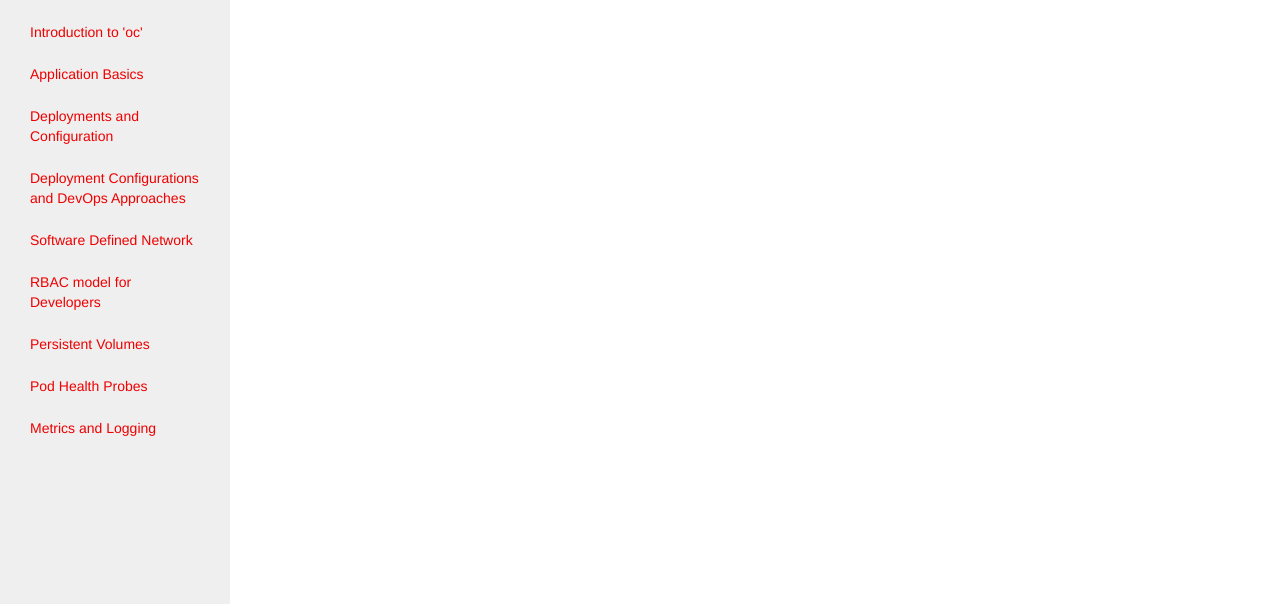
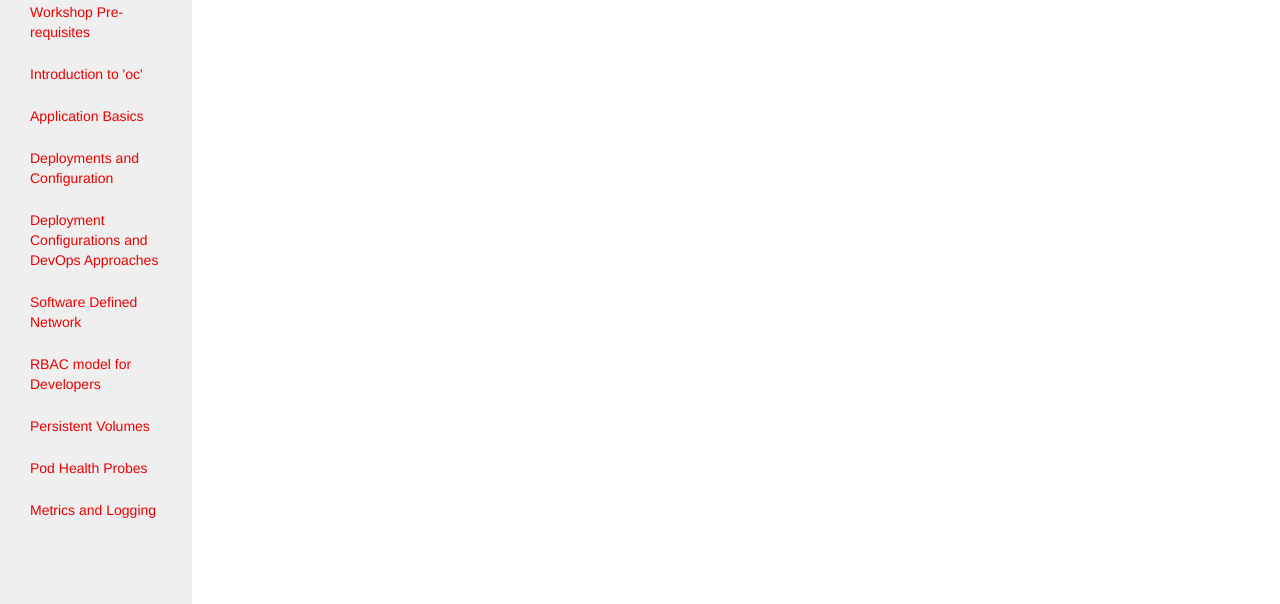
Before and after one commit to RedHat-TechTasters/OpenShift-Essentials, a plain HTML site: page docs/index.html in a window 1280 px wide. Shown: the part 196-800 px from the top of the page. Drawn offline with nearby package versions, Linux system fonts and the light colour scheme; files whose address does not match are found by name.

Commit message:
docs: Fix mobile scrolling bug

```diff
--- a/docs/index.html
+++ b/docs/index.html
@@ -63,11 +63,11 @@
     }
     .col-sm-3 {
       padding-top: 0px;
-      width: 18%;
+      width: 15%;
     }
     .col-sm-9 {
       height: 95%;
-      width: 82%;
+      width: 85%;
     }
 
     /* On small screens, set height to 'auto' for sidenav and grid */
@@ -78,7 +78,7 @@
         overflow: auto;
       }
       .col-sm-9 {
-        height: 100%;
+        height: 72%;
         width: 100%;
       }
     }
```
